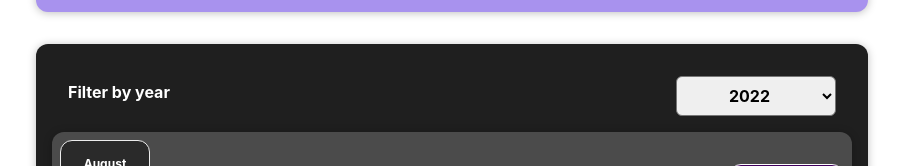
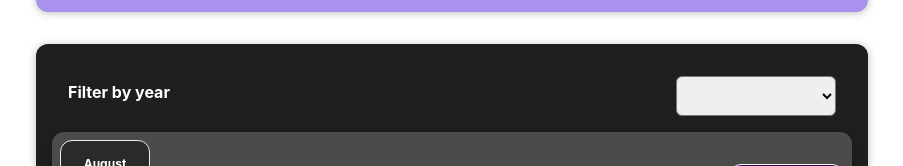
Before and after one commit to Akshat42/expense-tracker, a React (Create React App) app: page / in a window 1280 px wide. Shown: the part 272-438 px from the top of the page, without its empty margins (188-1091 px from the left). Built offline with nearby package versions, Linux system fonts and the light colour scheme.

Commit message:
add Filter logic

```diff
--- a/src/App.js
+++ b/src/App.js
@@ -24,7 +24,6 @@ const DUMMY_DATA = [
 ];
 
 function App() {
-    console.log("App re-render");
     const [expenses, setExpenses] = useState(DUMMY_DATA);
 
     const newExpenseDataHandler = (newExpenseData) => {
--- a/src/components/ExpenseItem/ExpenseItem.js
+++ b/src/components/ExpenseItem/ExpenseItem.js
@@ -1,7 +1,6 @@
 import ExpenseDate from "../ExpenseDate/ExpenseDate";
 import "./ExpenseItem.css";
 import Card from "../Wrappers/Card/Card";
-import { useState } from "react";
 
 const ExpenseItem = ({ date, name, amount }) => {
     return (
--- a/src/components/Expenses/Expenses.js
+++ b/src/components/Expenses/Expenses.js
@@ -2,18 +2,28 @@ import ExpenseItem from "../ExpenseItem/ExpenseItem";
 import "./Expenses.css";
 import Card from "../Wrappers/Card/Card";
 import ExpensesFilter from "../expenseFilter/expenseFilter";
+import { useState } from "react";
 
 const Expenses = ({ expenses }) => {
-    //console.log("Expenses rerender " + expenses);
+    const [filteredYear, setFilteredYear] = useState("");
+
     const handleSelectedYear = (selectedYear) => {
-        console.log(selectedYear);
+        setFilteredYear(selectedYear);
     };
+
+    const filteredExpenses = expenses.filter((expense) => {
+        if (filteredYear)
+            return expense.date.getFullYear() === Number(filteredYear);
+        else return expenses;
+    });
+
     return (
         <Card className="expenses">
             <ExpensesFilter onSelectYear={handleSelectedYear}></ExpensesFilter>
-            {expenses.map((expense) => {
+            {filteredExpenses.map((expense) => {
                 return (
                     <ExpenseItem
+                        key={expense.id}
                         date={expense.date}
                         amount={expense.amount}
                         name={expense.title}
--- a/src/components/expenseFilter/expenseFilter.js
+++ b/src/components/expenseFilter/expenseFilter.js
@@ -12,6 +12,7 @@ const ExpensesFilter = ({ onSelectYear }) => {
             <div className="expenses-filter__control">
                 <label>Filter by year</label>
                 <select onChange={selectYearHandler}>
+                    <option value=""></option>
                     <option value="2022">2022</option>
                     <option value="2021">2021</option>
                     <option value="2020">2020</option>
```
